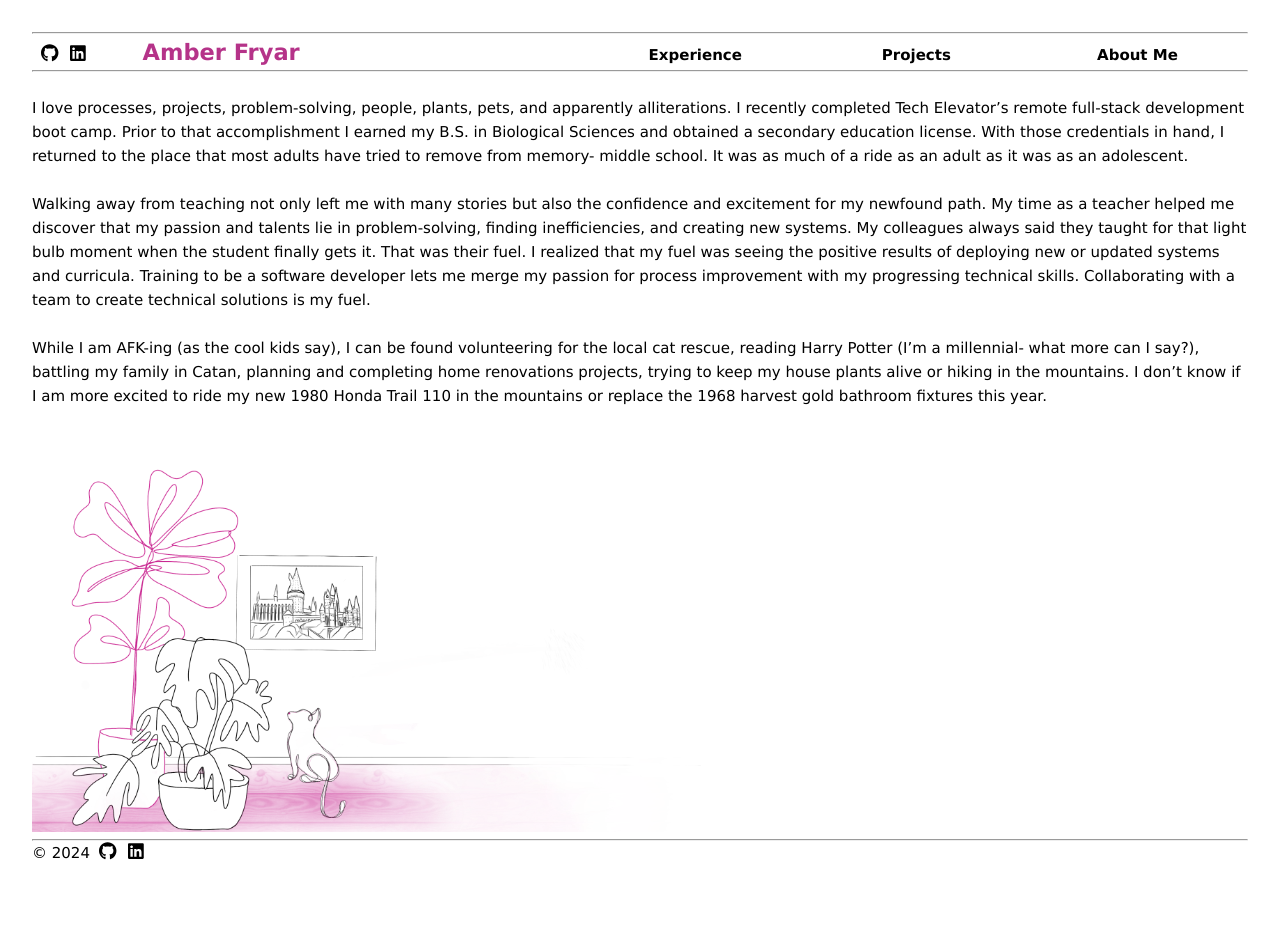
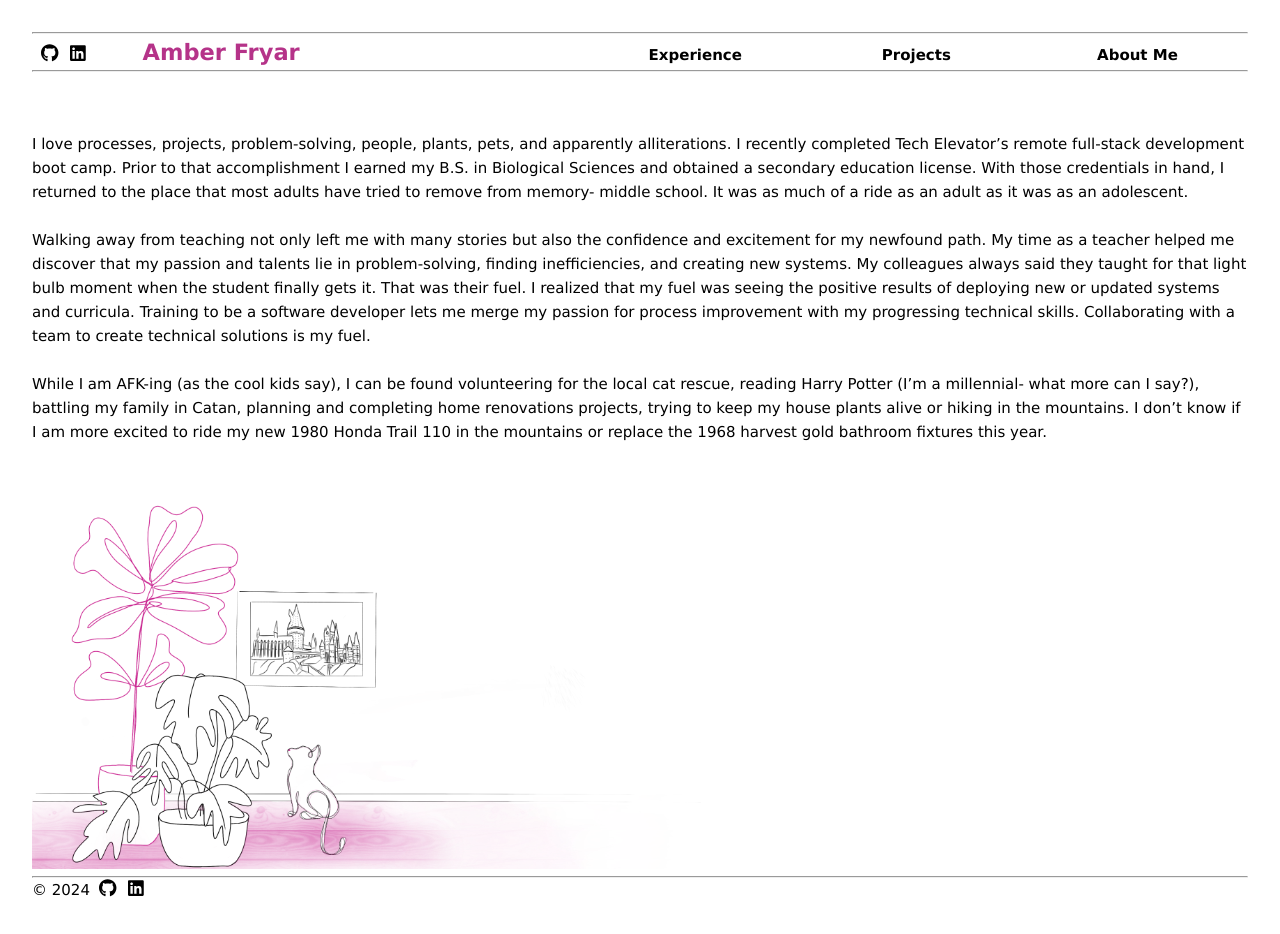
Before and after one commit to AmberFryar/Portfolio, a Vue app: page /about in a window 1280 px wide. Before the commit the page ends 897 px from the top, so only its background shows below. Built offline with nearby package versions, Linux system fonts and the light colour scheme.

Commit message:
adjusted spacing

```diff
--- a/src/components/About.vue
+++ b/src/components/About.vue
@@ -1,6 +1,6 @@
 <template>
   <br>
-  <p> I love processes, projects, problem-solving, people, plants, pets, and apparently alliterations.
+  <p id = "firstParagraph"> I love processes, projects, problem-solving, people, plants, pets, and apparently alliterations.
     I recently completed Tech Elevator’s remote full-stack development boot camp. Prior to that accomplishment I earned
     my B.S. in Biological Sciences and obtained a secondary education license. With those credentials in hand,
     I returned to the place that most adults have tried to remove from memory- middle school.
@@ -31,6 +31,9 @@
   width: 55%;
 }
 
+#firstParagraph {
+  margin-top: 3%;
+}
 @media only screen and (max-width: 817px) {
   .img {
     width: 100%;
--- a/src/components/Menu.vue
+++ b/src/components/Menu.vue
@@ -45,7 +45,7 @@
 }
 
 h2 {
-    margin-top: 37%;
+    margin: 5%;
     font-size:x-large;
     font-weight: bolder;
 }
--- a/src/components/Professional.vue
+++ b/src/components/Professional.vue
@@ -36,6 +36,7 @@ img {
     display: block;
     margin-left: auto;
     margin-right: auto;
+    margin-top: 10%;
 }
 
 h3 {
--- a/src/components/ProjectCard.vue
+++ b/src/components/ProjectCard.vue
@@ -73,8 +73,8 @@ export default {
   border-radius: 15px;
   padding: 5px;
   margin: auto;
-  margin-top: 15px;
-  margin-bottom: 15px;
+  margin-top: 45px;
+  margin-bottom: 60px;
   grid-template-columns: 1fr 2fr;
   grid-template-areas: "imgContainer info";
 }
--- a/src/components/Technical.vue
+++ b/src/components/Technical.vue
@@ -29,6 +29,8 @@ img {
     display: block;
     margin-left: auto;
     margin-right: auto;
+    margin-top: 10%;
+
 }
 
 h3 {
```
